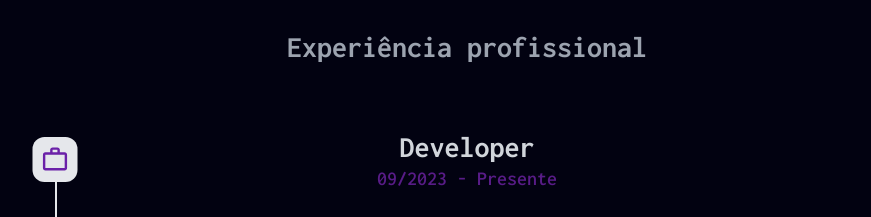
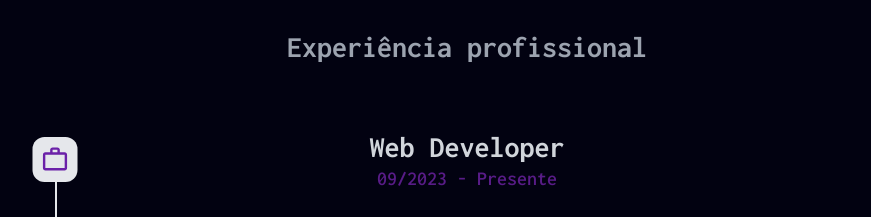
Before and after one commit to lucascmpos/lucascmpos-portfolio, a React (Vite) app: page / in a window 1280 px wide. Shown: the part 1900-2117 px from the top of the page, without its empty margins (173-1044 px from the left). Built offline with nearby package versions, Linux system fonts and the light colour scheme.

Commit message:
fix: fixing text experiences component

```diff
--- a/package.json
+++ b/package.json
@@ -24,6 +24,7 @@
     "react-scroll": "^1.9.0",
     "react-simple-typewriter": "^5.0.1",
     "react-spring": "^9.7.3",
+    "react-spring-modal": "^2.0.7",
     "react-typed": "^2.0.12",
     "tailwindcss": "^3.4.1",
     "yarn": "^1.22.21"
--- a/src/components/exp.jsx
+++ b/src/components/exp.jsx
@@ -13,7 +13,7 @@ const Experience = () => {
   const experiencias = [
     {
       id: 1,
-      titulo: "Developer",
+      titulo: "Web Developer",
       subtitulo: "Freelancer",
       descricao: (
         <span>
```
Also changed, not shown: 1 other file (tests, documents, lock files or other folders).
